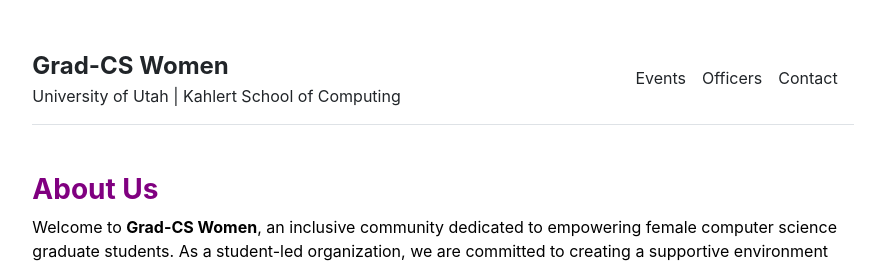
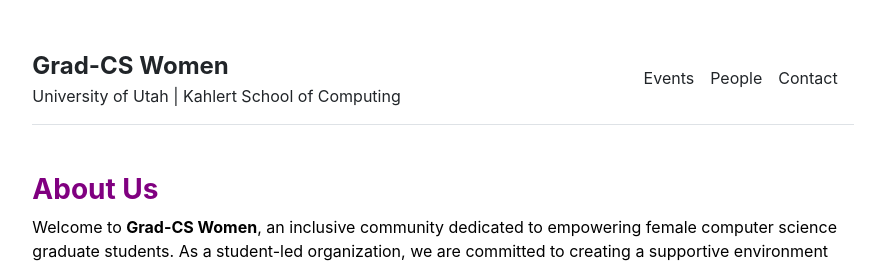
Before and after one commit to gradCSwomen-utah/gradCSwomen-utah.github.io, a Jekyll site: the page built from index.md, in a window 1280 px wide. Shown: the top 263 px of the page, without its empty margins (197-1076 px from the left). Built offline with Jekyll 4.4.1, drawn with Linux system fonts in a browser that asks for light colours.

Commit message:
Update settings.yml

```diff
--- a/_data/settings.yml
+++ b/_data/settings.yml
@@ -1,6 +1,6 @@
 menu:
 - {name: 'Events', url: '/events'}
-- {name: 'Officers', url: '/officers'}
+- {name: 'People', url: '/people'}
 - {name: 'Contact', url: '/contact'}
 # - {name: 'courses', url: '/courses'}
 # - {name: 'cv', url: '/cv'}
```
